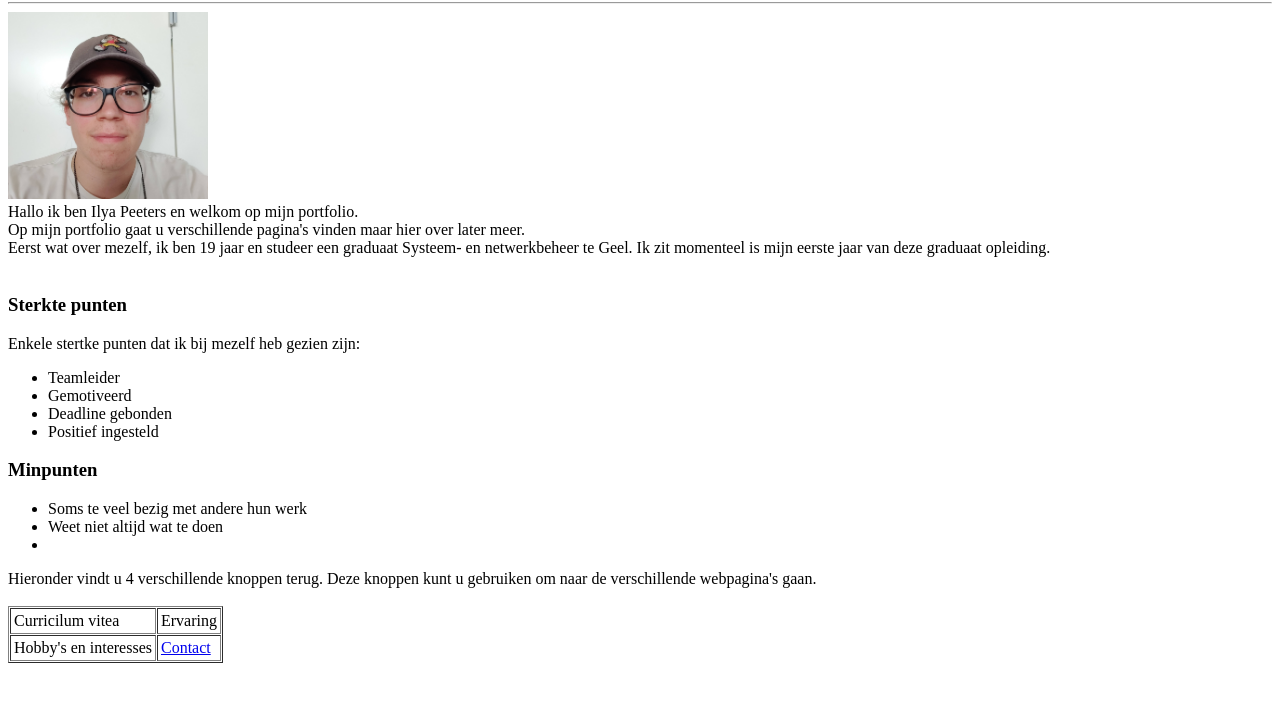
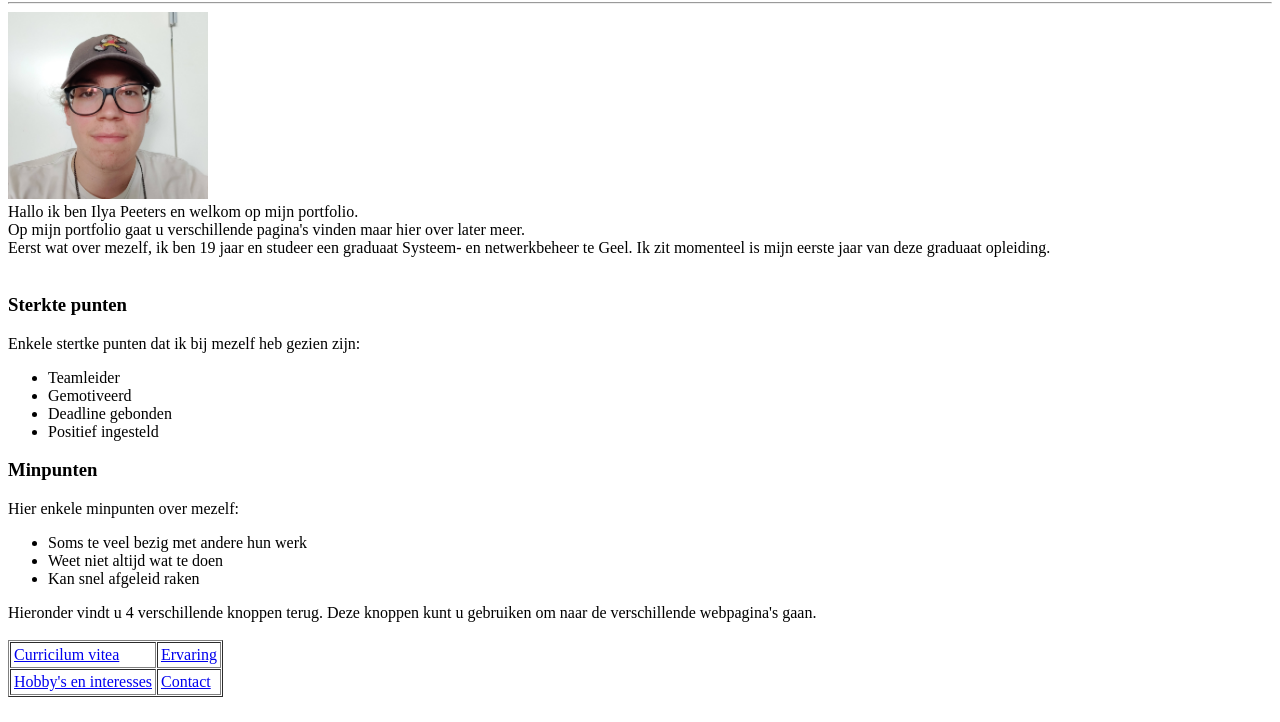
Before and after one commit to Blubjeee/it_topics_2, a plain HTML site: page Project/index.html in a window 1280 px wide. Shown: the part 78-800 px from the top of the page. Drawn offline with Linux system fonts and the light colour scheme.

Commit message:
project afgewerkte startpagina

```diff
--- a/Project/index.html
+++ b/Project/index.html
@@ -23,21 +23,22 @@
         <li>Positief ingesteld</li>
     </ul>
     <h3>Minpunten</h3>
+    <div>Hier enkele minpunten over mezelf:</div>
     <ul>
         <li>Soms te veel bezig met andere hun werk</li>
         <li>Weet niet altijd wat te doen</li>
-        <li></li>
+        <li>Kan snel afgeleid raken</li>
     </ul>
     <div></div>
     <div>Hieronder vindt u 4 verschillende knoppen terug. Deze knoppen kunt u gebruiken om naar de verschillende webpagina's gaan.</div>
     <br>
     <table border="1" cellspacing="1" cellpadding="3">
         <tr>
-            <td>Curricilum vitea</td>
-            <td>Ervaring</td>
+            <td><a href="cv.html">Curricilum vitea</a></td>
+            <td><a href="ervaring.html">Ervaring</a></td>
         </tr>
         <tr>
-            <td>Hobby's en interesses</td>
+            <td><a href="hobby's/interesses.html">Hobby's en interesses</a></td>
             <td><a href="contact.html">Contact</a></td>
         </tr>
     </table>
```
